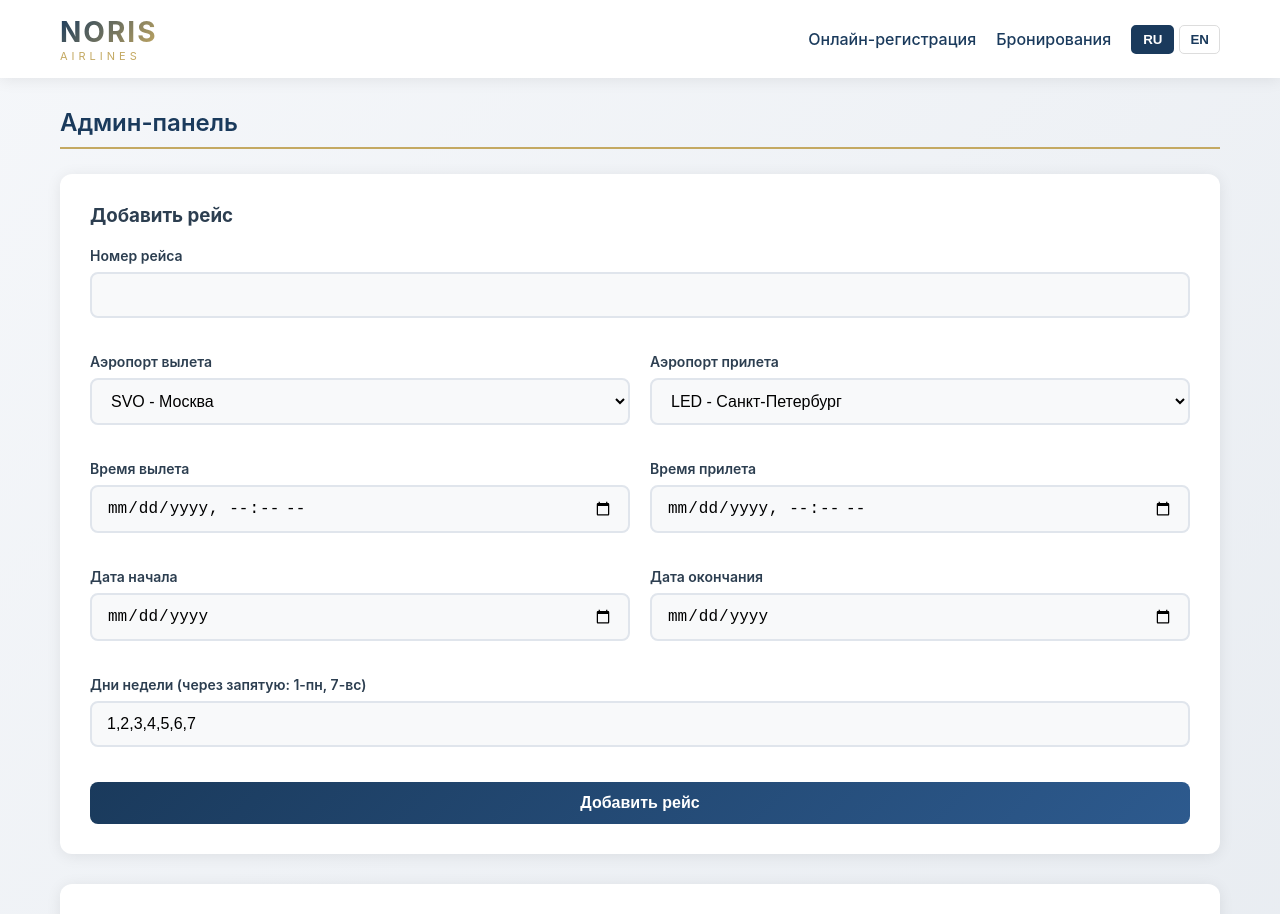
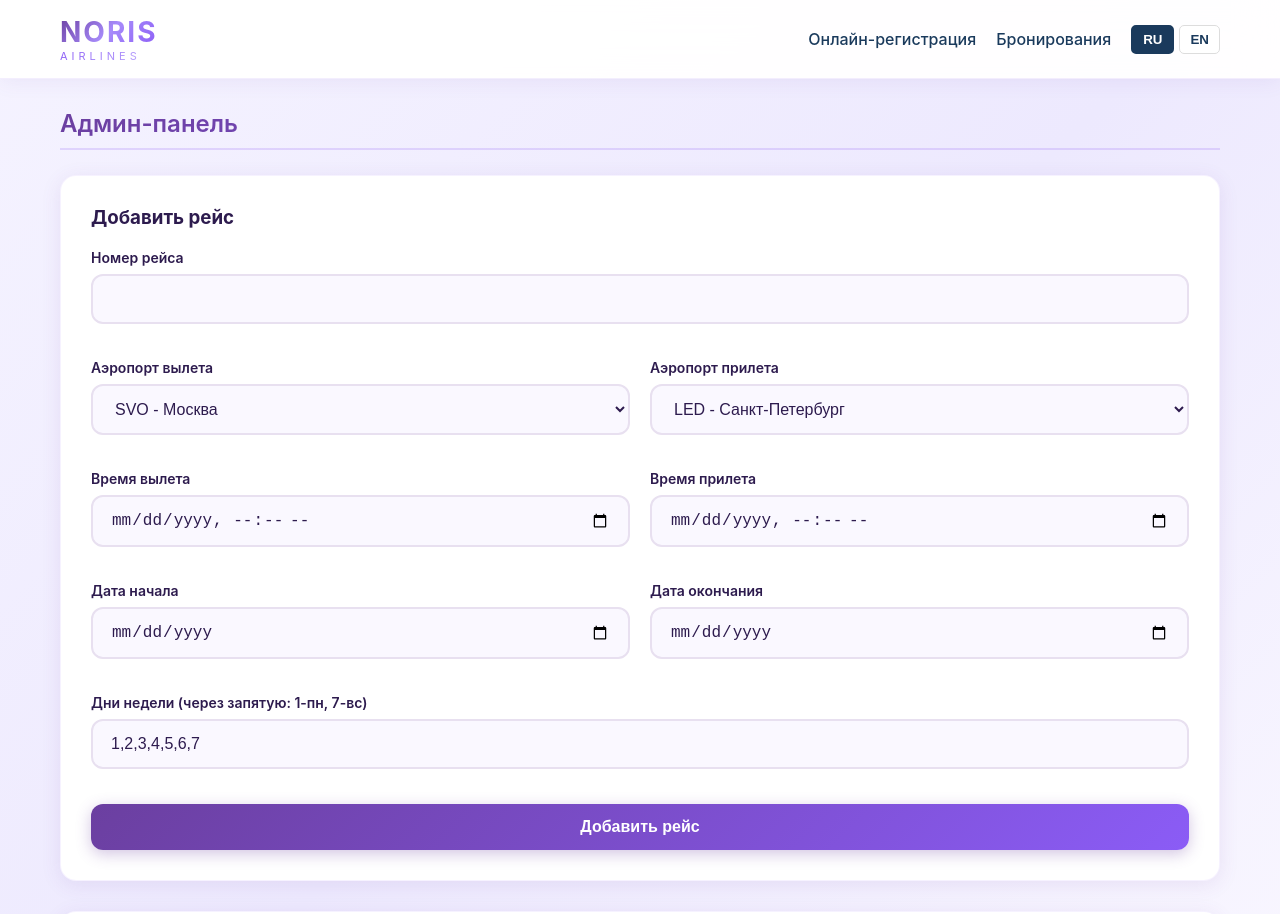
Before and after one commit to alexeysimashkin/noris-airlines, a Next.js app: page /admin in a window 1280 px wide. Shown: the top 914 px of the page. Built offline with nearby package versions, Linux system fonts and the light colour scheme; no server answers; the database is empty.

Commit message:
Update globals.css

```diff
--- a/src/styles/globals.css
+++ b/src/styles/globals.css
@@ -1,15 +1,17 @@
 :root {
-  --primary: #1a3a5c;
-  --primary-light: #2d5a8e;
-  --primary-dark: #0d1f33;
-  --gold: #c4a962;
-  --gold-light: #d4c08e;
-  --text: #2c3e50;
-  --text-light: #5a6c7d;
-  --bg: #f8f9fa;
+  --primary: #6b3fa0;
+  --primary-light: #8b5cf6;
+  --primary-dark: #4a1d8c;
+  --accent: #a78bfa;
+  --accent-light: #c4b5fd;
+  --text: #2d1b4e;
+  --text-light: #6b5b8a;
+  --bg: #faf8ff;
   --white: #ffffff;
-  --shadow: 0 2px 15px rgba(0,0,0,0.08);
-  --radius: 12px;
+  --shadow: 0 4px 20px rgba(107, 63, 160, 0.1);
+  --shadow-hover: 0 8px 30px rgba(107, 63, 160, 0.2);
+  --radius: 16px;
+  --radius-sm: 12px;
 }
 
 * {
@@ -20,7 +22,7 @@
 
 body {
   font-family: -apple-system, BlinkMacSystemFont, 'Segoe UI', Roboto, 'Helvetica Neue', Arial, sans-serif;
-  background: linear-gradient(135deg, #f5f7fa 0%, #e8ecf1 100%);
+  background: linear-gradient(135deg, #f5f3ff 0%, #ede9fe 50%, #faf8ff 100%);
   color: var(--text);
   min-height: 100vh;
 }
@@ -33,12 +35,14 @@ body {
 
 /* Header */
 .header {
-  background: var(--white);
-  box-shadow: var(--shadow);
+  background: rgba(255, 255, 255, 0.95);
+  backdrop-filter: blur(20px);
+  box-shadow: 0 2px 20px rgba(107, 63, 160, 0.08);
   padding: 15px 0;
   position: sticky;
   top: 0;
   z-index: 100;
+  border-bottom: 1px solid rgba(139, 92, 246, 0.1);
 }
 
 .header-content {
@@ -50,10 +54,9 @@ body {
 .logo {
   font-size: 28px;
   font-weight: 700;
-  color: var(--primary);
   text-decoration: none;
   letter-spacing: 2px;
-  background: linear-gradient(135deg, var(--primary) 0%, var(--gold) 100%);
+  background: linear-gradient(135deg, #6b3fa0 0%, #a78bfa 50%, #8b5cf6 100%);
   -webkit-background-clip: text;
   -webkit-text-fill-color: transparent;
   background-clip: text;
@@ -61,7 +64,10 @@ body {
 
 .logo-sub {
   font-size: 11px;
-  color: var(--gold);
+  background: linear-gradient(135deg, #8b5cf6, #c4b5fd);
+  -webkit-background-clip: text;
+  -webkit-text-fill-color: transparent;
+  background-clip: text;
   letter-spacing: 4px;
   text-transform: uppercase;
 }
@@ -73,14 +79,18 @@ body {
   box-shadow: var(--shadow);
   padding: 30px;
   margin: 20px 0;
+  border: 1px solid rgba(139, 92, 246, 0.08);
 }
 
 .card-title {
   font-size: 24px;
   font-weight: 600;
   margin-bottom: 25px;
-  color: var(--primary);
-  border-bottom: 2px solid var(--gold);
+  background: linear-gradient(135deg, #6b3fa0, #8b5cf6);
+  -webkit-background-clip: text;
+  -webkit-text-fill-color: transparent;
+  background-clip: text;
+  border-bottom: 2px solid rgba(139, 92, 246, 0.2);
   padding-bottom: 10px;
 }
 
@@ -99,57 +109,67 @@ body {
 
 .form-input, .form-select {
   width: 100%;
-  padding: 12px 15px;
-  border: 2px solid #e0e5ec;
-  border-radius: 8px;
+  padding: 14px 18px;
+  border: 2px solid #e8e0f0;
+  border-radius: var(--radius-sm);
   font-size: 16px;
-  transition: all 0.3s;
+  transition: all 0.3s ease;
   background: var(--bg);
+  color: var(--text);
 }
 
 .form-input:focus, .form-select:focus {
   outline: none;
   border-color: var(--primary-light);
-  box-shadow: 0 0 0 3px rgba(26,58,92,0.1);
+  box-shadow: 0 0 0 4px rgba(139, 92, 246, 0.1);
+}
+
+.form-input::placeholder {
+  color: #b8a8d0;
 }
 
 /* Buttons */
 .btn {
   display: inline-block;
-  padding: 12px 30px;
+  padding: 14px 32px;
   border: none;
-  border-radius: 8px;
+  border-radius: var(--radius-sm);
   font-size: 16px;
   font-weight: 600;
   cursor: pointer;
-  transition: all 0.3s;
+  transition: all 0.3s ease;
   text-decoration: none;
   text-align: center;
 }
 
 .btn-primary {
-  background: linear-gradient(135deg, var(--primary) 0%, var(--primary-light) 100%);
+  background: linear-gradient(135deg, #6b3fa0 0%, #8b5cf6 100%);
   color: white;
+  box-shadow: 0 4px 15px rgba(107, 63, 160, 0.3);
 }
 
 .btn-primary:hover {
   transform: translateY(-2px);
-  box-shadow: 0 5px 20px rgba(26,58,92,0.3);
+  box-shadow: 0 8px 25px rgba(107, 63, 160, 0.4);
 }
 
-.btn-gold {
-  background: linear-gradient(135deg, var(--gold) 0%, var(--gold-light) 100%);
-  color: var(--primary-dark);
+.btn-accent {
+  background: linear-gradient(135deg, #8b5cf6 0%, #a78bfa 100%);
+  color: white;
 }
 
 .btn-outline {
   background: transparent;
-  border: 2px solid var(--primary);
+  border: 2px solid var(--primary-light);
   color: var(--primary);
 }
 
+.btn-outline:hover {
+  background: rgba(139, 92, 246, 0.05);
+}
+
 .btn-sm {
-  padding: 8px 20px;
+  padding: 10px 22px;
   font-size: 14px;
 }
 
@@ -173,59 +193,130 @@ body {
   }
 }
 
+/* Passenger dropdown */
+.passenger-dropdown {
+  position: relative;
+}
+
+.passenger-trigger {
+  width: 100%;
+  padding: 14px 18px;
+  border: 2px solid #e8e0f0;
+  border-radius: var(--radius-sm);
+  background: var(--bg);
+  font-size: 16px;
+  text-align: left;
+  cursor: pointer;
+  transition: all 0.3s ease;
+  color: var(--text);
+}
+
+.passenger-trigger:hover {
+  border-color: #c4b5fd;
+}
+
+.passenger-trigger:focus {
+  outline: none;
+  border-color: var(--primary-light);
+  box-shadow: 0 0 0 4px rgba(139, 92, 246, 0.1);
+}
+
+.passenger-menu {
+  position: absolute;
+  top: 100%;
+  left: 0;
+  right: 0;
+  background: white;
+  border: 2px solid #e8e0f0;
+  border-radius: var(--radius-sm);
+  margin-top: 8px;
+  padding: 12px;
+  box-shadow: var(--shadow-hover);
+  z-index: 50;
+}
+
+.passenger-item {
+  display: flex;
+  justify-content: space-between;
+  align-items: center;
+  padding: 12px 8px;
+  border-bottom: 1px solid #f3eff8;
+}
+
+.passenger-item:last-child {
+  border-bottom: none;
+}
+
+.passenger-item-info {
+  flex: 1;
+}
+
+.passenger-item-label {
+  font-weight: 600;
+  font-size: 15px;
+  color: var(--text);
+}
+
+.passenger-item-desc {
+  font-size: 12px;
+  color: var(--text-light);
+  margin-top: 2px;
+}
+
+.passenger-counter {
+  display: flex;
+  align-items: center;
+  gap: 12px;
+}
+
+.passenger-counter button {
+  width: 32px;
+  height: 32px;
+  border-radius: 50%;
+  border: 2px solid #e8e0f0;
+  background: white;
+  font-size: 18px;
+  cursor: pointer;
+  display: flex;
+  align-items: center;
+  justify-content: center;
+  color: var(--primary);
+  transition: all 0.2s;
+}
+
+.passenger-counter button:hover:not(:disabled) {
+  background: #f5f3ff;
+  border-color: var(--primary-light);
+}
+
+.passenger-counter button:disabled {
+  opacity: 0.3;
+  cursor: not-allowed;
+}
+
+.passenger-counter span {
+  font-size: 16px;
+  font-weight: 600;
+  min-width: 20px;
+  text-align: center;
+  color: var(--text);
+}
+
 /* Flight card */
 .flight-card {
   background: var(--white);
   border-radius: var(--radius);
-  padding: 20px;
-  margin-bottom: 15px;
+  padding: 24px;
+  margin-bottom: 16px;
   box-shadow: var(--shadow);
-  transition: all 0.3s;
+  transition: all 0.3s ease;
+  border: 1px solid rgba(139, 92, 246, 0.08);
 }
 
 .flight-card:hover {
   transform: translateY(-2px);
-  box-shadow: 0 8px 25px rgba(0,0,0,0.1);
-}
-
-.flight-route {
-  display: flex;
-  justify-content: space-between;
-  align-items: center;
-}
-
-.flight-time {
-  font-size: 24px;
-  font-weight: 700;
-  color: var(--primary);
-}
-
-.flight-city {
-  font-size: 16px;
-  color: var(--text);
-}
-
-.flight-duration {
-  text-align: center;
-  color: var(--text-light);
-}
-
-.flight-line {
-  flex: 1;
-  height: 2px;
-  background: linear-gradient(to right, var(--gold-light), var(--gold));
-  margin: 0 20px;
-  position: relative;
-}
-
-.flight-line::after {
-  content: '✈';
-  position: absolute;
-  top: -12px;
-  left: 50%;
-  transform: translateX(-50%);
-  font-size: 20px;
-  color: var(--gold);
+  box-shadow: var(--shadow-hover);
+  border-color: rgba(139, 92, 246, 0.2);
 }
 
 /* Seat map */
@@ -251,7 +342,7 @@ body {
 .seat {
   width: 35px;
   height: 35px;
-  border-radius: 6px;
+  border-radius: 8px;
   display: flex;
   align-items: center;
   justify-content: center;
@@ -262,124 +353,38 @@ body {
 }
 
 .seat.available {
-  background: #e8f4e8;
-  border: 1px solid #4caf50;
-  color: #4caf50;
+  background: #f0ebff;
+  border: 1px solid #a78bfa;
+  color: #6b3fa0;
 }
 
 .seat.occupied {
   background: #f5f5f5;
-  border: 1px solid #ddd;
-  color: #ccc;
+  border: 1px solid #e0d8f0;
+  color: #c4b5fd;
   cursor: not-allowed;
 }
 
 .seat.selected {
-  background: var(--gold);
-  border: 1px solid var(--gold);
+  background: linear-gradient(135deg, #8b5cf6, #a78bfa);
+  border: 1px solid #7c3aed;
   color: white;
 }
 
 .seat.business {
-  background: #f3e5f5;
-  border: 1px solid #9c27b0;
-  color: #9c27b0;
+  background: #faf5ff;
+  border: 1px solid #c084fc;
+  color: #7c3aed;
 }
 
 /* Boarding pass */
 .boarding-pass {
-  background: linear-gradient(135deg, #f8f9fa 0%, #e9ecef 100%);
-  border: 2px dashed var(--primary);
-  border-radius: 15px;
+  background: linear-gradient(135deg, #faf8ff 0%, #f5f3ff 100%);
+  border: 2px dashed #8b5cf6;
+  border-radius: var(--radius);
   padding: 30px;
   max-width: 600px;
   margin: 20px auto;
-}
-
-.boarding-pass-header {
-  text-align: center;
-  margin-bottom: 20px;
-}
-
-.boarding-pass-grid {
-  display: grid;
-  grid-template-columns: 1fr 1fr;
-  gap: 15px;
-}
-
-.boarding-pass-item {
-  padding: 10px;
-}
-
-.boarding-pass-label {
-  font-size: 11px;
-  text-transform: uppercase;
-  color: var(--text-light);
-  font-weight: 600;
-}
-
-.boarding-pass-value {
-  font-size: 18px;
-  font-weight: 700;
-  color: var(--primary);
-}
-
-/* QR Code */
-.qr-code {
-  text-align: center;
-  padding: 20px;
-}
-
-/* Steps */
-.steps {
-  display: flex;
-  justify-content: space-between;
-  margin-bottom: 30px;
-  padding: 0 20px;
-}
-
-.step {
-  text-align: center;
-  font-size: 13px;
-  color: var(--text-light);
-}
-
-.step.active {
-  color: var(--primary);
-  font-weight: 600;
-}
-
-.step-number {
-  width: 30px;
-  height: 30px;
-  border-radius: 50%;
-  background: #e0e5ec;
-  display: flex;
-  align-items: center;
-  justify-content: center;
-  margin: 0 auto 5px;
-  font-weight: 700;
-}
-
-.step.active .step-number {
-  background: var(--primary);
-  color: white;
-}
-
-/* Responsive */
-@media (max-width: 768px) {
-  .flight-route {
-    flex-direction: column;
-    gap: 10px;
-  }
-
-  .flight-line {
-    display: none;
-  }
-
-  .boarding-pass-grid {
-    grid-template-columns: 1fr;
-  }
 }
 
 /* Admin */
@@ -387,20 +392,30 @@ body {
   width: 100%;
   border-collapse: collapse;
   margin: 20px 0;
+  border-radius: var(--radius-sm);
+  overflow: hidden;
 }
 
 .admin-table th,
 .admin-table td {
-  padding: 12px;
+  padding: 14px 16px;
   text-align: left;
-  border-bottom: 1px solid #e0e5ec;
+  border-bottom: 1px solid #ede4f8;
 }
 
 .admin-table th {
-  background: var(--primary);
+  background: linear-gradient(135deg, #6b3fa0, #8b5cf6);
   color: white;
+  font-weight: 600;
 }
 
 .admin-table tr:hover {
-  background: #f8f9fa;
+  background: #faf8ff;
 }
+
+/* Responsive */
+@media (max-width: 768px) {
+  .boarding-pass-grid {
+    grid-template-columns: 1fr;
+  }
+}
```
